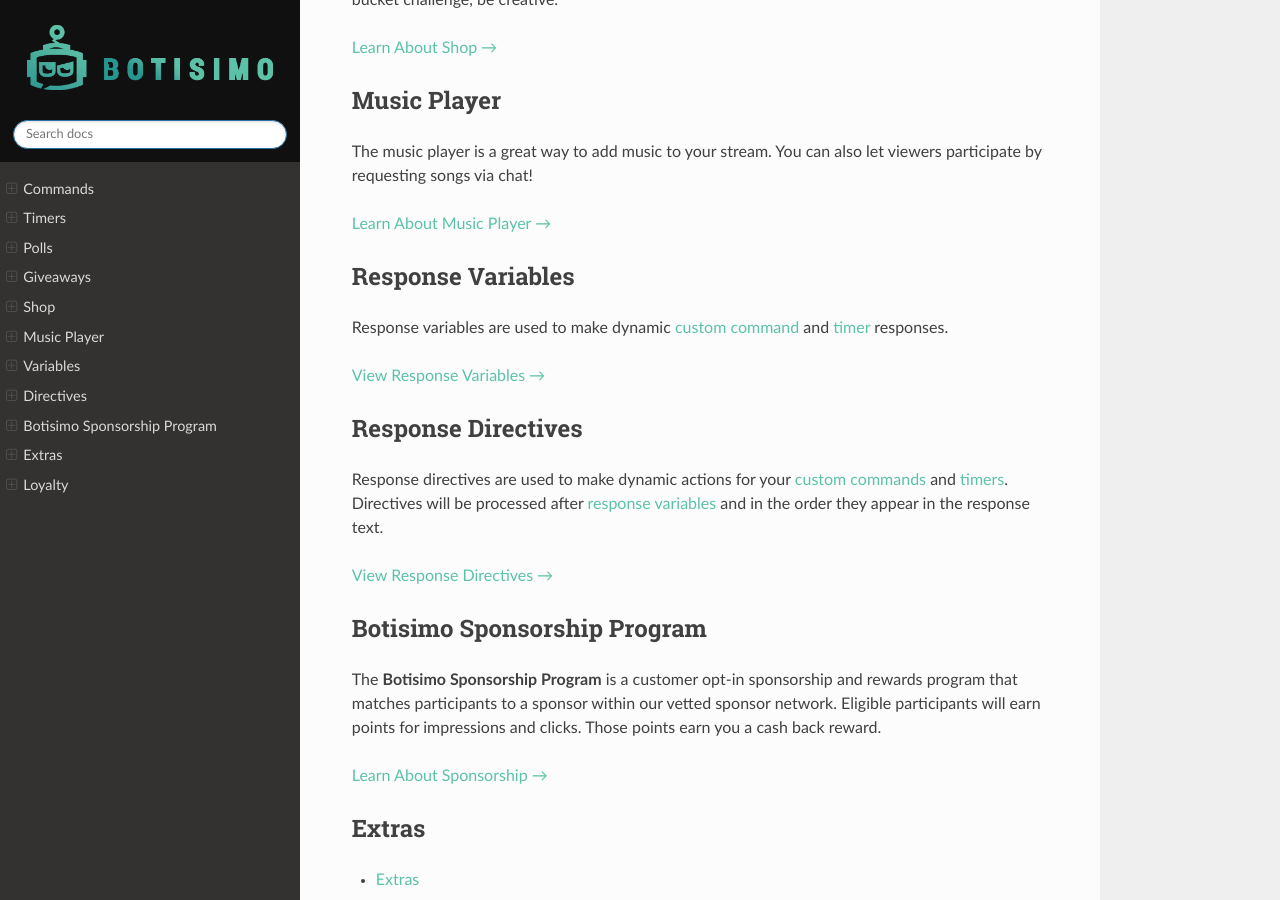
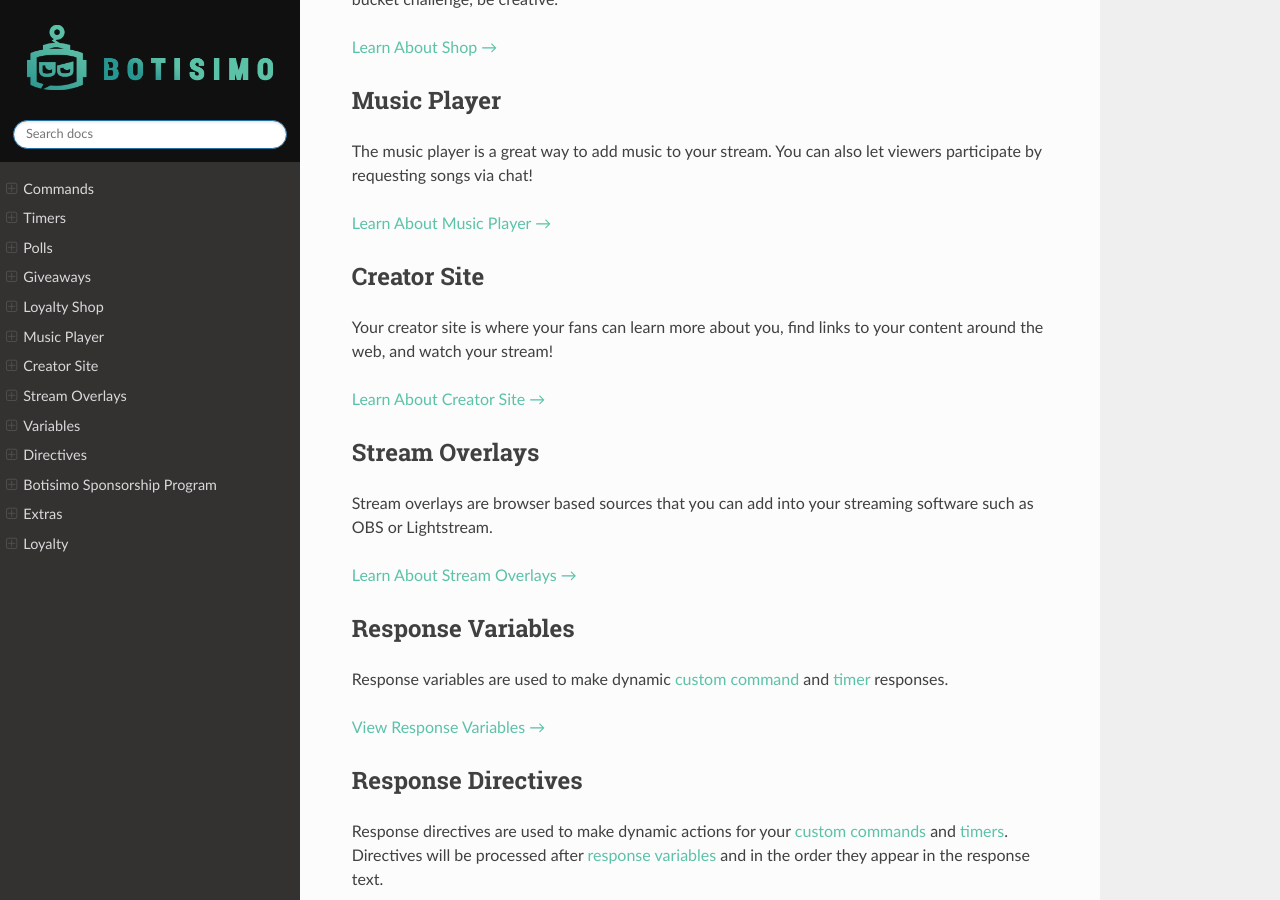
Before and after one commit to botisimo/botisimo-documentation, a Sphinx documentation site: the page built from docs/index.rst, in a window 1280 px wide and 900 px high, scrolled down 1724 px. Built offline with Sphinx 7.4.7 and the Read the Docs theme 2.0.0, drawn with Linux system fonts in a browser that asks for light colours; a script that is not in the unit is left out.

```diff
--- a/docs/commands/custom/index.rst
+++ b/docs/commands/custom/index.rst
@@ -1,5 +1,5 @@
-Custom
-======
+Custom Commands
+===============
 
 Custom commands are commands created by you.
 
--- a/docs/commands/default/index.rst
+++ b/docs/commands/default/index.rst
@@ -1,5 +1,5 @@
-Default
-=======
+Default Commands
+================
 
 Default commands are the commands that come built-in to Botisimo. See below for the complete list. Click on any command to see how it works.
 
--- a/docs/index.rst
+++ b/docs/index.rst
@@ -110,6 +110,34 @@ The music player is a great way to add music to your stream. You can also let vi
 
    music/index
 
+Creator Site
+^^^^^^^^^^^^
+
+Your creator site is where your fans can learn more about you, find links to your content around the web, and watch your stream!
+
+:doc:`Learn About Creator Site → <creator-site/index>`
+
+.. toctree::
+   :maxdepth: 1
+   :name: sec-creator-site
+   :hidden:
+
+   creator-site/index
+
+Stream Overlays
+^^^^^^^^^^^^^^^
+
+Stream overlays are browser based sources that you can add into your streaming software such as OBS or Lightstream.
+
+:doc:`Learn About Stream Overlays → <overlays/index>`
+
+.. toctree::
+   :maxdepth: 1
+   :name: sec-overlays
+   :hidden:
+
+   overlays/index
+
 Response Variables
 ^^^^^^^^^^^^^^^^^^
 
--- a/docs/loyalty/documentation/billing.rst
+++ b/docs/loyalty/documentation/billing.rst
@@ -1,8 +1,8 @@
 Billing API
 ===========
 
-- `Upgrade Tier`_
-- `Confirm Upgrade Tier`_
+- `Update Tier`_
+- `Confirm Update Tier`_
 - `Manage Billing`_
 
 Update Tier
--- a/docs/music/index.rst
+++ b/docs/music/index.rst
@@ -17,4 +17,4 @@ You can configure your music player settings by visiting the `music player page
 Related Videos
 ^^^^^^^^^^^^^^
 
-.. youtube:: eLFW915_gcA
+.. youtube:: BepQWJuDbYY
```
Also changed, not shown: docs/creator-site/index.rst (added, +11 -0 lines), docs/overlays/index.rst (added, +11 -0 lines), docs/shop/index.rst (+8 -3 lines).
